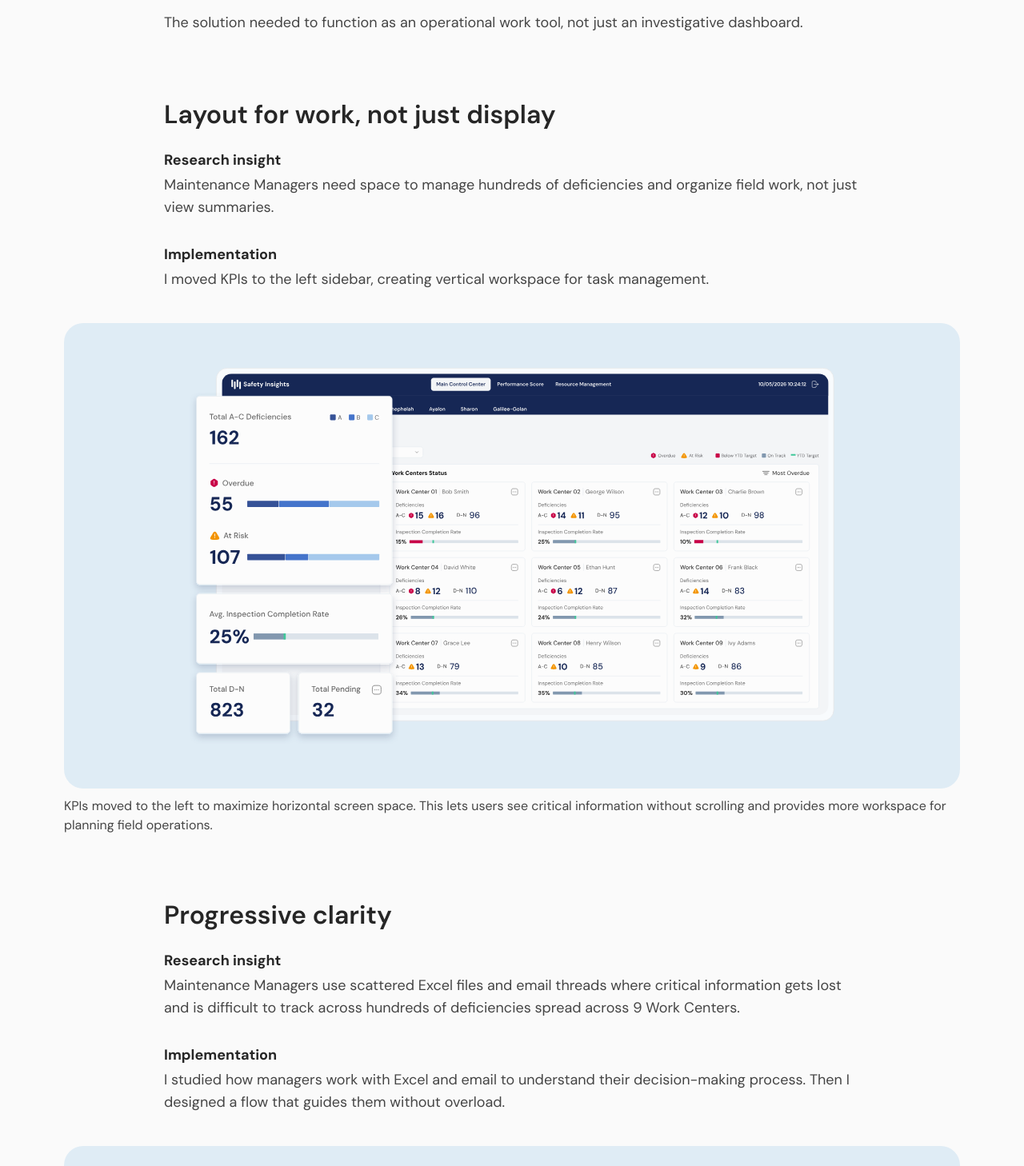
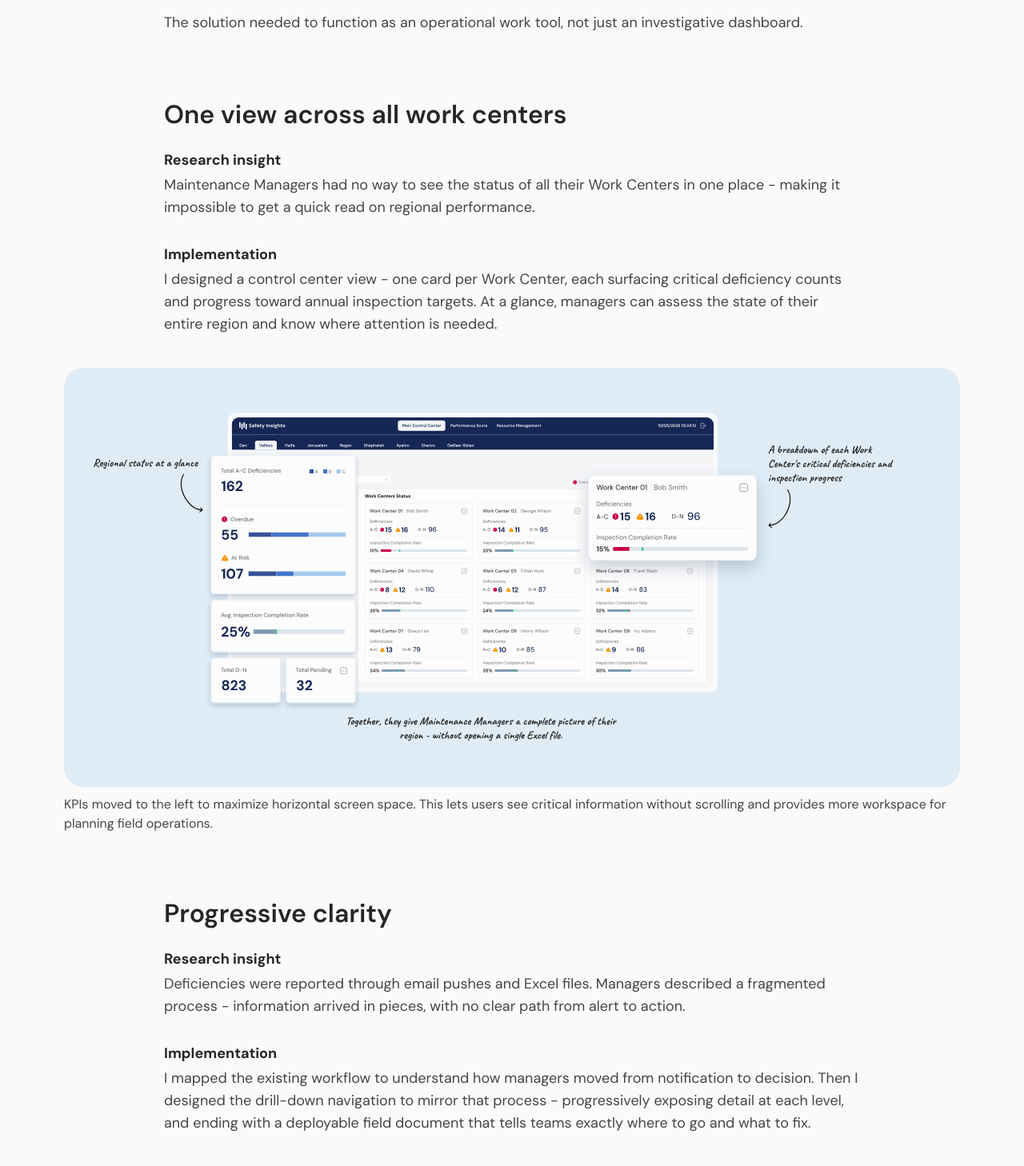
Before and after one commit to talhendy/tal-portfolio, a Next.js app: page /case-study/from-tracking-to-managing in a window 1280 px wide. Shown: the part 4000-5458 px from the top of the page at 80% size. Built offline with nearby package versions, Linux system fonts and the light colour scheme.

Commit message:
Update site content

```diff
--- a/app/case-study/from-tracking-to-managing/page.tsx
+++ b/app/case-study/from-tracking-to-managing/page.tsx
@@ -259,28 +259,33 @@ export default function FromTrackingToManaging() {
             </Body>
           </Text>
 
-          {/* 1 - Layout for Work */}
+          {/* 1 - One View Across All Work Centers */}
           <Text className="mt-12 lg:mt-20">
-            <SubTitle>Layout for Work, Not Just Display</SubTitle>
+            <SubTitle>One View Across All Work Centers</SubTitle>
             <div className="mt-6 space-y-8">
               <div>
                 <ParaTitle>Research insight</ParaTitle>
                 <Body className="mt-1">
-                  Maintenance Managers need space to manage hundreds of
-                  deficiencies and organize field work, not just view summaries.
+                  Maintenance Managers had no way to see the status of all their
+                  Work Centers in one place - making it impossible to get a quick
+                  read on regional performance.
                 </Body>
               </div>
               <div>
                 <ParaTitle>Implementation</ParaTitle>
                 <Body className="mt-1">
-                  I moved KPIs to the left sidebar, creating vertical workspace for
-                  task management.
+                  I designed a control center view - one card per Work Center,
+                  each surfacing critical deficiency counts and progress toward
+                  annual inspection targets. At a glance, managers can assess the
+                  state of their entire region and know where attention is needed.
                 </Body>
               </div>
             </div>
           </Text>
           <Wide className="mt-10">
-            <Dashboard src="/case-study/ftm-dash1.svg" alt="Work center management dashboard" width={1457} height={849} />
+            <div className="rounded-[16px] sm:rounded-[24px] bg-[#dfecf5] p-4 sm:p-8 lg:p-14 overflow-hidden">
+              <Shot src="/case-study/ftm-dash1-new.svg" alt="Work center management dashboard" width={1457} height={849} className="w-[104%] h-auto block mx-auto -ml-[2%]" />
+            </div>
           </Wide>
           <Caption>
             KPIs moved to the left to maximize horizontal screen space. This lets
@@ -295,17 +300,19 @@ export default function FromTrackingToManaging() {
               <div>
                 <ParaTitle>Research insight</ParaTitle>
                 <Body className="mt-1">
-                  Maintenance Managers use scattered Excel files and email threads
-                  where critical information gets lost and is difficult to track
-                  across hundreds of deficiencies spread across 9 Work Centers.
+                  Deficiencies were reported through email pushes and Excel files.
+                  Managers described a fragmented process - information arrived in
+                  pieces, with no clear path from alert to action.
                 </Body>
               </div>
               <div>
                 <ParaTitle>Implementation</ParaTitle>
                 <Body className="mt-1">
-                  I studied how managers work with Excel and email to understand
-                  their decision-making process. Then I designed a flow that guides
-                  them without overload.
+                  I mapped the existing workflow to understand how managers moved
+                  from notification to decision. Then I designed the drill-down
+                  navigation to mirror that process - progressively exposing detail
+                  at each level, and ending with a deployable field document that
+                  tells teams exactly where to go and what to fix.
                 </Body>
               </div>
             </div>
```
Also changed, not shown: public/case-study/ftm-dash1-new.svg (added).
